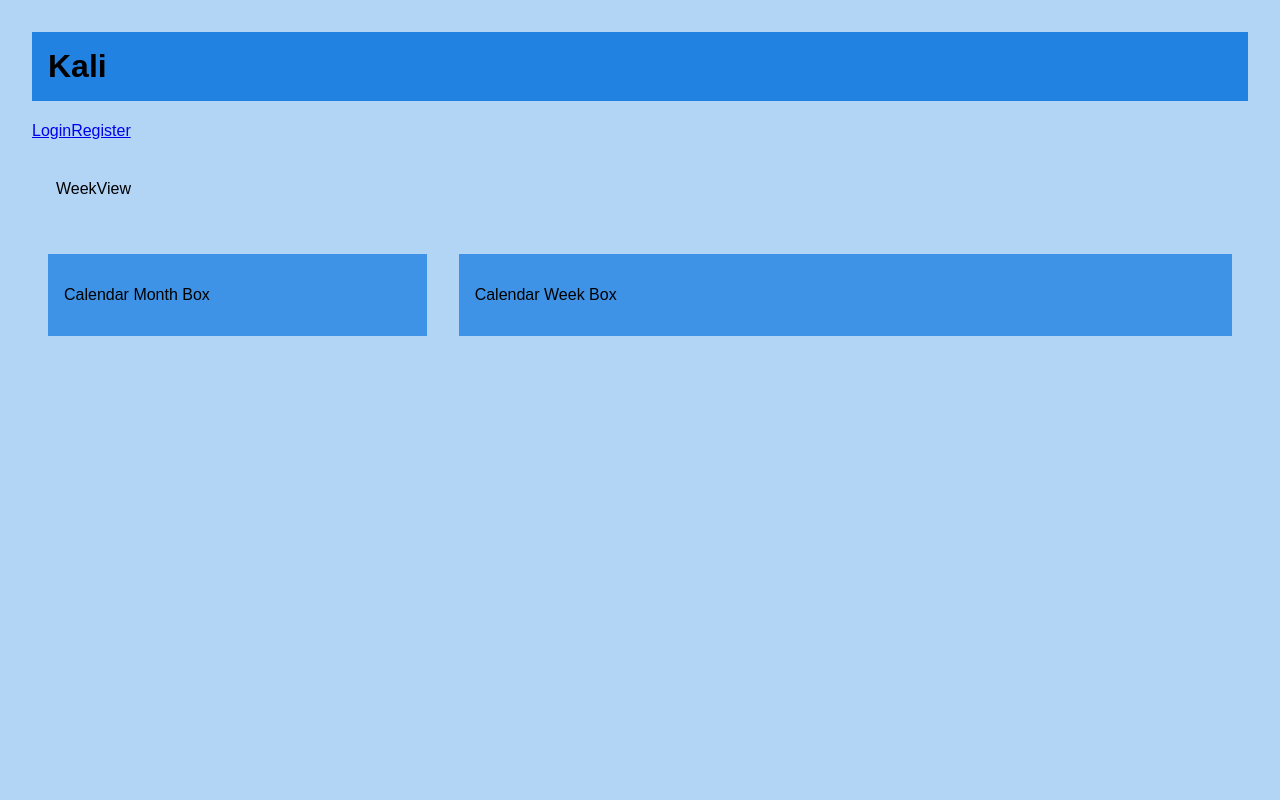
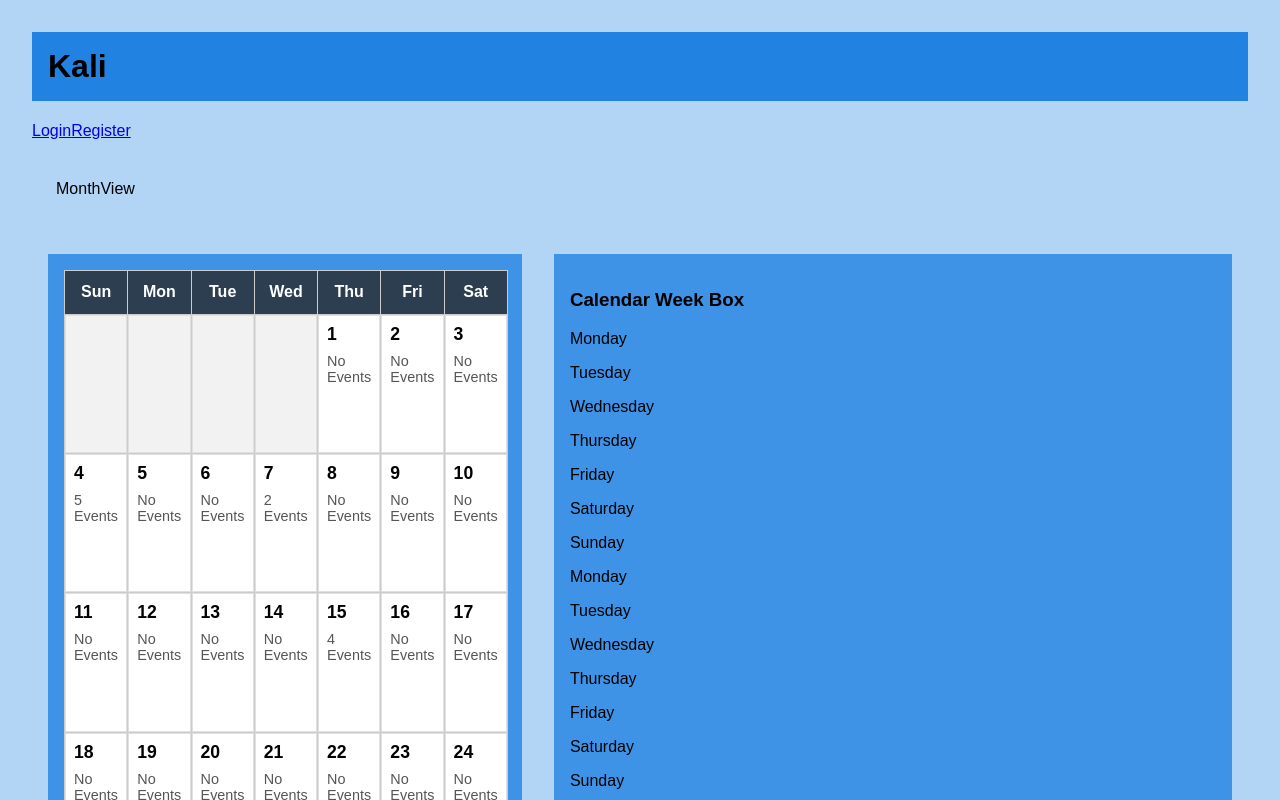
Before and after one commit to Cory-I/Calendar, a React (Vite) app in the folder client/: page /WeekView in a window 1280 px wide. Shown: the top 800 px of the page. Built offline with nearby package versions, Linux system fonts and the light colour scheme.

Commit message:
Started Month Box

```diff
--- /dev/null
+++ b/client/src/pages/Month_View.css
@@ -0,0 +1,55 @@
+.calendar {
+  display: grid;
+  grid-template-columns: repeat(7, 1fr);
+
+  border: 1px solid #ccc;
+  background-color: #ccc;
+
+  gap: 1px;
+
+  width: 100%;
+  height: 100%;
+}
+
+.calendar-header {
+  background-color: #2c3e50;
+  color: white;
+
+  text-align: center;
+  font-weight: bold;
+
+  padding: 12px;
+}
+
+.calendar-cell {
+  background-color: white;
+
+  min-height: 120px;
+
+  padding: 8px;
+
+  display: flex;
+  flex-direction: column;
+
+  border: 1px solid #e0e0e0;
+}
+
+.calendar-cell:hover {
+  background-color: #f8f9fa;
+}
+
+.calendar-cell.empty {
+  background-color: #f2f2f2;
+}
+
+.day-number {
+  font-size: 1.1rem;
+  font-weight: bold;
+
+  margin-bottom: 8px;
+}
+
+.event-count {
+  font-size: 0.9rem;
+  color: #555;
+}
--- a/client/src/pages/Month_View.jsx
+++ b/client/src/pages/Month_View.jsx
@@ -1,15 +1,65 @@
 /* Month View Page */
 import useAuth from "../Auth/AuthContext";
+import "./Month_View.css";
+import MonthGrid from "./Sections/MonthGrid";
 export default function MonthView() {
   const { login, token, getUser } = useAuth();
+  const eventCounts = {
+    "2026-10-04": 5,
+    "2026-10-07": 2,
+    "2026-10-15": 4,
+    "2026-10-26": 1,
+  };
   return (
     <div className="PageMain">
       <p>MonthView</p>
       <div className="SideBox">
-        <p>Calendar Week Box</p>
+        <h3>Calendar Week Box</h3>
+        <div>
+          <p>Monday</p>
+        </div>
+        <div>
+          <p>Tuesday</p>
+        </div>
+        <div>
+          <p>Wednesday</p>
+        </div>
+        <div>
+          <p>Thursday</p>
+        </div>
+        <div>
+          <p>Friday</p>
+        </div>
+        <div>
+          <p>Saturday</p>
+        </div>
+        <div>
+          <p>Sunday</p>
+        </div>
+        <div>
+          <p>Monday</p>
+        </div>
+        <div>
+          <p>Tuesday</p>
+        </div>
+        <div>
+          <p>Wednesday</p>
+        </div>
+        <div>
+          <p>Thursday</p>
+        </div>
+        <div>
+          <p>Friday</p>
+        </div>
+        <div>
+          <p>Saturday</p>
+        </div>
+        <div>
+          <p>Sunday</p>
+        </div>
       </div>
       <div className="MainBox">
-        <p>Calendar Month Box</p>
+        <MonthGrid year={2026} month={9} eventCounts={eventCounts} />
       </div>
     </div>
   );
--- /dev/null
+++ b/client/src/pages/Sections/MonthGrid.jsx
@@ -0,0 +1,61 @@
+import { useMemo } from "react";
+
+export default function MonthGrid({ year, month, eventCounts = {} }) {
+  const calendarDays = useMemo(() => {
+    const firstDay = new Date(year, month, 1);
+    const lastDay = new Date(year, month + 1, 0);
+
+    const startOffset = firstDay.getDay();
+    const daysInMonth = lastDay.getDate();
+
+    const dateBox = [];
+
+    // Empty boxes before day 1
+    for (let i = 0; i < startOffset; i++) {
+      dateBox.push(null);
+    }
+
+    // Actual days
+    for (let day = 1; day <= daysInMonth; day++) {
+      const dateString = `${year}-${String(month + 1).padStart(2, "0")}-${String(day).padStart(2, "0")}`;
+
+      dateBox.push({
+        day,
+        dateString,
+        count: eventCounts[dateString] || 0,
+      });
+    }
+    while (dateBox.length % 7 !== 0) {
+      dateBox.push(null);
+    }
+    return dateBox;
+  }, [year, month, eventCounts]);
+
+  return (
+    <div className="calendar">
+      <div className="calendar-header">Sun</div>
+      <div className="calendar-header">Mon</div>
+      <div className="calendar-header">Tue</div>
+      <div className="calendar-header">Wed</div>
+      <div className="calendar-header">Thu</div>
+      <div className="calendar-header">Fri</div>
+      <div className="calendar-header">Sat</div>
+
+      {calendarDays.map((day, index) =>
+        day ? (
+          <div key={day.dateString} className="calendar-cell">
+            <div className="day-number">{day.day}</div>
+
+            <div className="event-count">
+              {day.count === 0
+                ? "No Events"
+                : `${day.count} Event${day.count > 1 ? "s" : ""}`}
+            </div>
+          </div>
+        ) : (
+          <div key={`empty-${index}`} className="calendar-cell empty" />
+        ),
+      )}
+    </div>
+  );
+}
--- a/client/src/pages/Week_View.jsx
+++ b/client/src/pages/Week_View.jsx
@@ -1,15 +1,65 @@
 /* Week View Page */
 import useAuth from "../Auth/AuthContext";
+import "./Month_View.css";
+import MonthGrid from "./Sections/MonthGrid";
 export default function WeekView() {
   const { token, getUser } = useAuth();
+  const eventCounts = {
+    "2026-10-04": 5,
+    "2026-10-07": 2,
+    "2026-10-15": 4,
+    "2026-10-26": 1,
+  };
   return (
     <div className="PageMain">
-      <p>WeekView</p>
+      <p>MonthView</p>
       <div className="SideBox">
-        <p>Calendar Month Box</p>
+        <MonthGrid year={2026} month={9} eventCounts={eventCounts} />
       </div>
       <div className="MainBox">
-        <p>Calendar Week Box</p>
+        <h3>Calendar Week Box</h3>
+        <div>
+          <p>Monday</p>
+        </div>
+        <div>
+          <p>Tuesday</p>
+        </div>
+        <div>
+          <p>Wednesday</p>
+        </div>
+        <div>
+          <p>Thursday</p>
+        </div>
+        <div>
+          <p>Friday</p>
+        </div>
+        <div>
+          <p>Saturday</p>
+        </div>
+        <div>
+          <p>Sunday</p>
+        </div>
+        <div>
+          <p>Monday</p>
+        </div>
+        <div>
+          <p>Tuesday</p>
+        </div>
+        <div>
+          <p>Wednesday</p>
+        </div>
+        <div>
+          <p>Thursday</p>
+        </div>
+        <div>
+          <p>Friday</p>
+        </div>
+        <div>
+          <p>Saturday</p>
+        </div>
+        <div>
+          <p>Sunday</p>
+        </div>
       </div>
     </div>
   );
```
